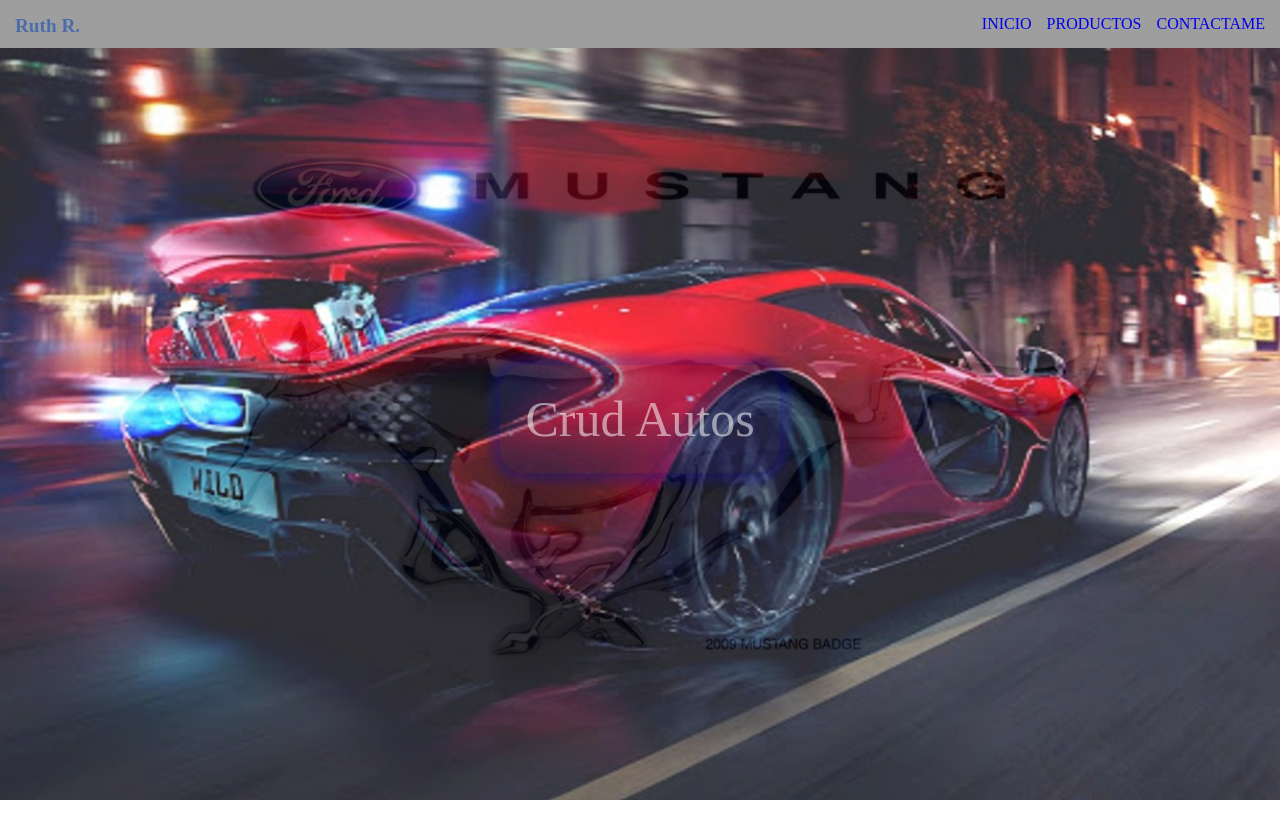
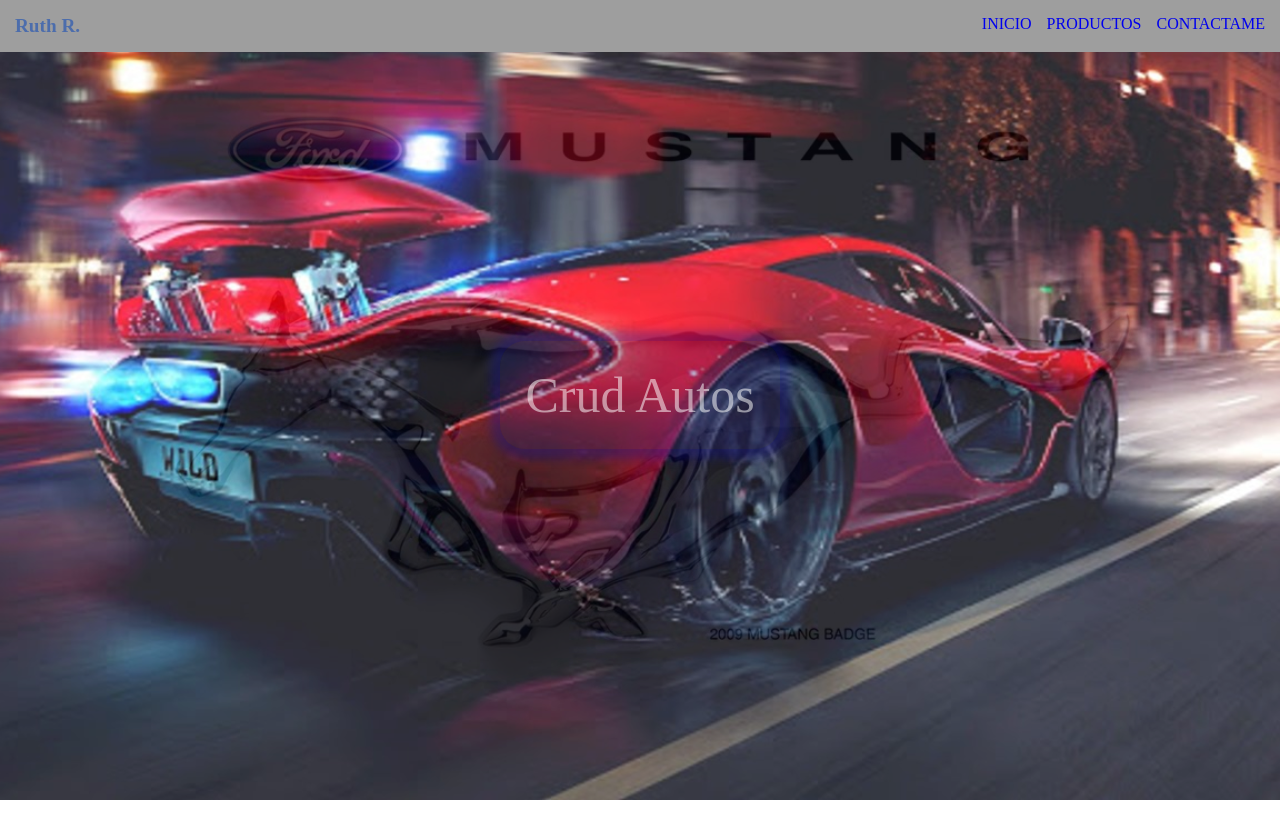
Before and after one commit to ruthnohe/autos, a plain HTML site: page index.html in a window 1280 px wide. Drawn offline with Linux system fonts and the light colour scheme; files whose address does not match are found by name.

Commit message:
menu listo

```diff
--- a/style.css
+++ b/style.css
@@ -3,8 +3,12 @@
     }
     .pre-menu{
     background-color: rgb(158, 158, 158);
-    padding: 15px;
-    display: fixed;
+    width: 100%;
+    padding-top: 15px;
+    padding-bottom: 15px;
+    position: fixed;
+    z-index: 100;
+
     }
     .menu{
     list-style: none;
@@ -15,19 +19,20 @@
     .submenu{
     text-decoration: none;
     text-transform: uppercase;
-    margin-left: 15px;
+    padding-right: 15px;
     }
     .logo{
     float: left;
     font-size: 1.2em;
     font-weight: 700;
     color: rgb(21, 77, 182, .6);
+    padding-left: 15px;
     }
     /*---------------------Slider--------------------------*/
     .banner {
         position: relative;
         width: 100%;
-        height: calc(94vh);
+        height: calc(100vh);
         background-color: #f5f5f5;
         background-size: cover;
         background-position: center;
```
